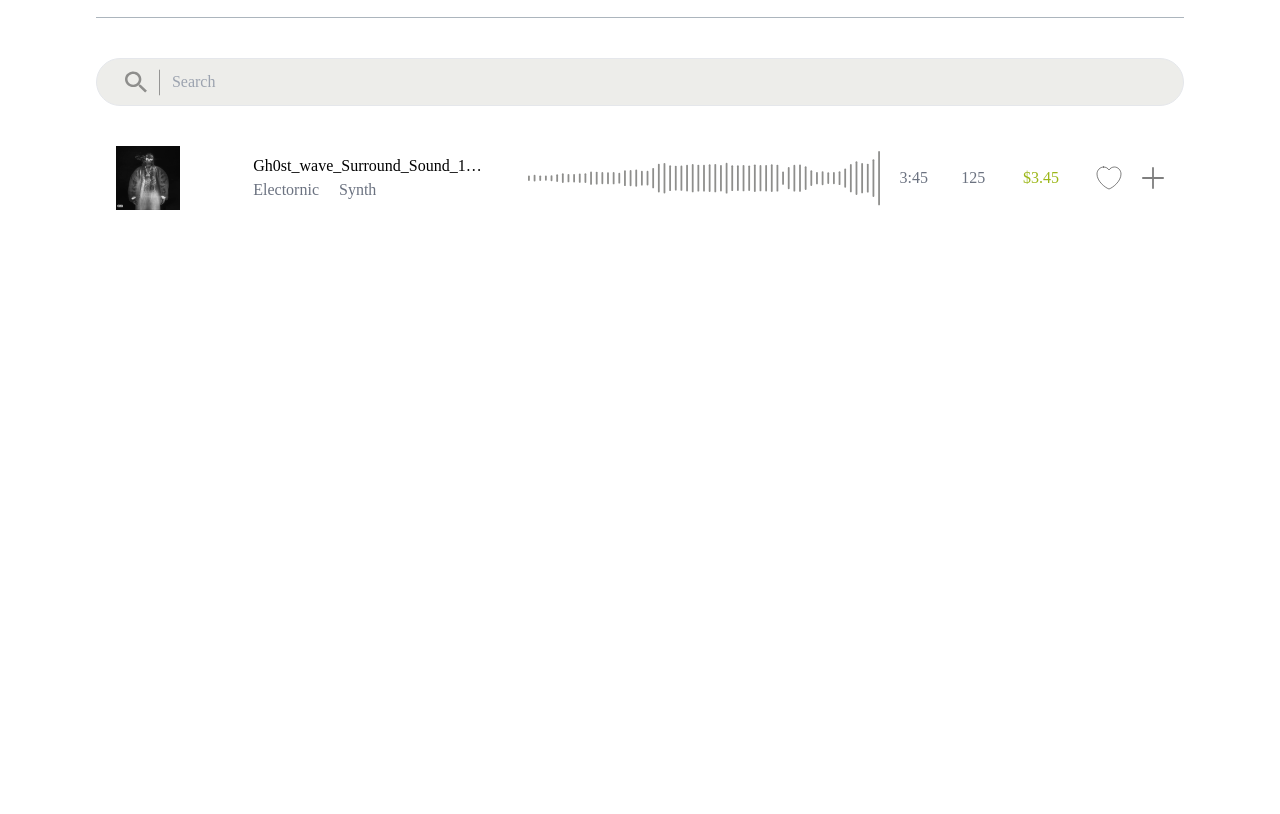
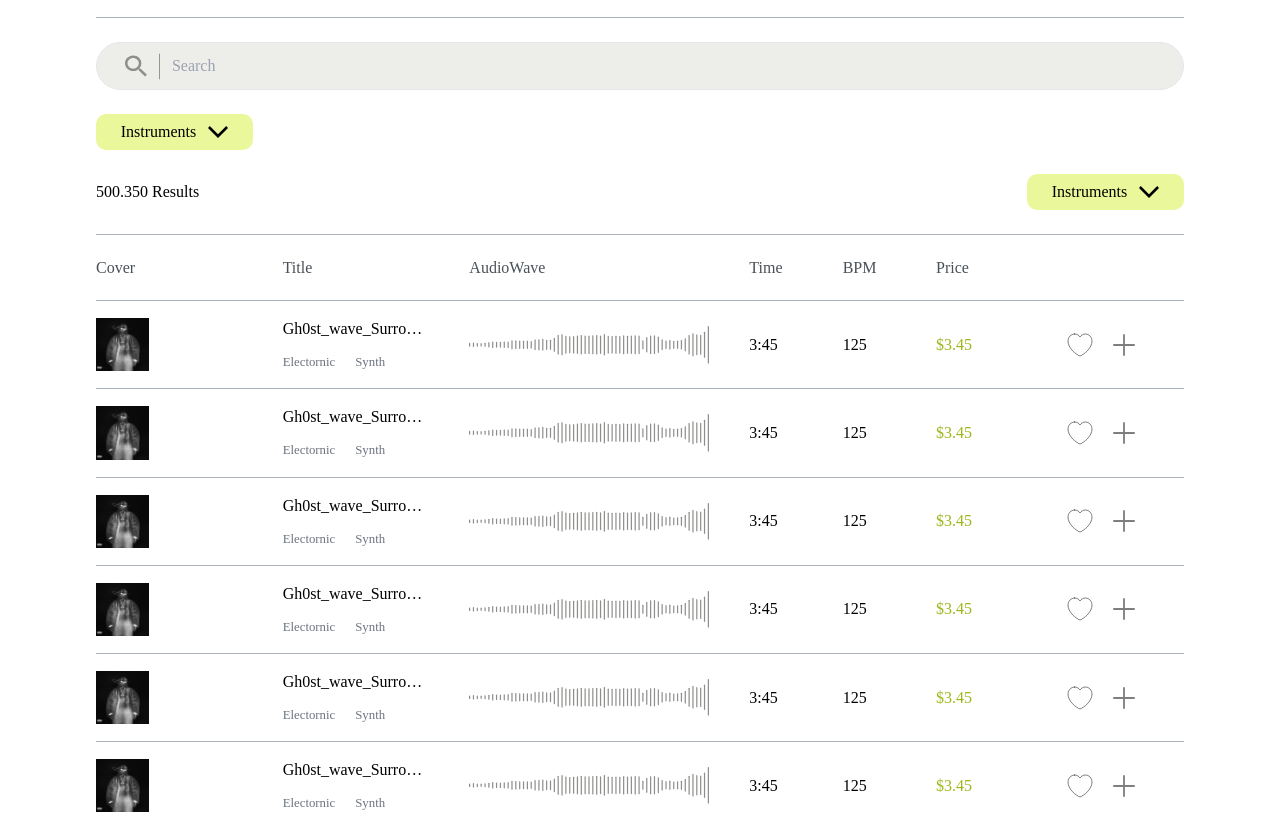
Before and after one commit to tunema-org/tunema-frontend, a React (Vite) app: page /home in a window 1280 px wide. Shown: the part 760-1574 px from the top of the page. Before the commit the page ends 990 px from the top, so only its background shows below. Built offline with nearby package versions, Linux system fonts and the light colour scheme; a web font is replaced by a local one.

Commit message:
Home Finalize

```diff
--- /dev/null
+++ b/src/components/dropdown.tsx
@@ -0,0 +1,61 @@
+import { Menu } from '@headlessui/react'
+import { useState } from 'react'
+
+enum TypeEnum {
+  TYPE1 = 'Type1',
+  TYPE2 = 'Type2',
+  TYPE3 = 'Type3',
+}
+
+function MyDropdown() {
+  return (
+    <Menu as="div" className="relative inline-block text-left font-body">
+      <Menu.Button
+        as="button"
+        className="md:text-body text-small font-medium flex items-center w-[157px] h-[36px] bg-[#eaf89b] rounded-[10px] justify-center gap-3"
+      >
+        Instruments
+        <svg
+          width="20"
+          height="12"
+          viewBox="0 0 20 12"
+          fill="none"
+          xmlns="http://www.w3.org/2000/svg"
+        >
+          <path
+            d="M0 1.88745L10 11.8875L20 1.88745L18.225 0.112452L10 8.33745L1.775 0.112452L0 1.88745Z"
+            fill="black"
+          />
+        </svg>
+      </Menu.Button>
+
+      <Menu.Items as="div" className="absolute left-0 flex flex-col bg-red-400">
+        <Menu.Item>
+          {({ active }) => (
+            <a
+              className={`${active && 'bg-blue-500'}`}
+              href="/account-settings"
+            >
+              Account settings
+            </a>
+          )}
+        </Menu.Item>
+        <Menu.Item>
+          {({ active }) => (
+            <a
+              className={`${active && 'bg-blue-500'}`}
+              href="/account-settings"
+            >
+              Documentation
+            </a>
+          )}
+        </Menu.Item>
+        <Menu.Item disabled>
+          <span className="opacity-75">Invite a friend (coming soon!)</span>
+        </Menu.Item>
+      </Menu.Items>
+    </Menu>
+  )
+}
+
+export default MyDropdown
--- /dev/null
+++ b/src/components/icons/icon-dropdown.tsx
@@ -0,0 +1,16 @@
+import * as React from 'react'
+const IconDropdown = (props: any) => (
+  <svg
+    xmlns="http://www.w3.org/2000/svg"
+    width={21}
+    height={4}
+    fill="none"
+    {...props}
+  >
+    <path
+      fill="#9CB719"
+      d="M8.5 2a2 2 0 1 1 4 0 2 2 0 0 1-4 0ZM19 4a2 2 0 1 0 0-4 2 2 0 0 0 0 4ZM2 4a2 2 0 1 0 0-4 2 2 0 0 0 0 4Z"
+    />
+  </svg>
+)
+export default IconDropdown
--- /dev/null
+++ b/src/components/icons/icon-play.tsx
@@ -0,0 +1,16 @@
+import * as React from 'react'
+const IconPlay = (props: any) => (
+  <svg
+    xmlns="http://www.w3.org/2000/svg"
+    width={22}
+    height={25}
+    fill="none"
+    {...props}
+  >
+    <path
+      fill="#9CB719"
+      d="M22 12.5c0 .326-.086.648-.253.932a1.928 1.928 0 0 1-.697.692L3.04 24.717a2.06 2.06 0 0 1-2.025.036 1.948 1.948 0 0 1-.742-.698A1.85 1.85 0 0 1 0 23.092V1.908c0-.339.095-.671.273-.963.179-.292.435-.533.742-.698A2.064 2.064 0 0 1 3.04.283l18.01 10.593c.29.17.53.407.697.692.167.284.254.606.253.932Z"
+    />
+  </svg>
+)
+export default IconPlay
--- a/src/components/sample.tsx
+++ b/src/components/sample.tsx
@@ -1,41 +1,40 @@
 import Container from './container'
+import IconDropdown from './icons/icon-dropdown'
 import IconHeart from './icons/icon-heart'
 import IconPlus from './icons/icon-plus'
+import IconPlay from './icons/icon-play'
 
-const Sample = () => {
+const SampleTest = () => {
   return (
     <>
-      <Container>
-        <div className="flex flex-row gap-15 my-5 justify-between px-5">
-          <div className="grid grid-cols-6 gap-10 font-body items-center">
-            <div className="max-w-xs">
+      <div className="group grid md:grid-cols-12 grid-cols-9 items-center gap-10 hover:bg-slate-50 pr-2 font-body py-4">
         <img
-                className="max-w-[4rem]"
+          className="w-[4rem] min-w-[3rem]"
           src="/src/pic/components/player/alblumcover.png"
           alt=""
         />
-            </div>
-            <div className="col-span-2">
-              <h3 className="font-medium truncate">
+        <button className="group-hover:visible invisible">
+          <IconPlay />
+        </button>
+
+        <div className="md:col-span-2 col-auto min-w-[100px] flex flex-col gap-3">
+          <a className="truncate font-medium hover:underline cursor-pointer">
             Gh0st_wave_Surround_Sound_125BPM_Am.wav
-              </h3>
-              <div className="flex gap-5 text-gray-500">
-                <p>Electornic</p>
-                <p>Synth</p>
+          </a>
+          <div className="flex gap-5 text-gray-500 text-small">
+            <button className="hover:underline">Electornic</button>
+            <button className="hover:underline">Synth</button>
           </div>
         </div>
-            <div className="col-span-3 max-w-[22rem]">
+        <div className="lg:col-span-3 col-auto max-w-[22rem] lg:visible invisible">
           <img src="/src/pic/components/player/soundwavetest.svg" alt="" />
         </div>
-          </div>
-
-          <div className="grid grid-cols-5 gap-11 font-body items-center justify-end text-gray-500">
-            <p>3:45</p>
-            <p>125</p>
-            <a href="" className="font-medium text-dark-green hover:underline">
+        <p className="md:visible invisible">3:45</p>
+        <p className="md:visible invisible">125</p>
+        <button className="font-medium text-dark-green hover:underline flex justify-start">
           $3.45
-            </a>
-            <div className="flex items-center justify-end gap-5 col-span-2">
+        </button>
+        <div className="flex items-center justify-end gap-5 col-span-2 md:visible invisible">
           <button>
             {' '}
             <IconHeart></IconHeart>{' '}
@@ -43,12 +42,14 @@ const Sample = () => {
           <button>
             <IconPlus></IconPlus>{' '}
           </button>
+          <button className="invisible group-hover:visible">
+            <IconDropdown></IconDropdown>
+          </button>
         </div>
       </div>
-        </div>
-      </Container>
+      <div className="flex items-start border-b-[1px] border-gray-3"></div>
     </>
   )
 }
 
-export default Sample
+export default SampleTest
--- a/src/pages/home/home.tsx
+++ b/src/pages/home/home.tsx
@@ -1,11 +1,12 @@
 import Navbar from '../../components/Navbar/navbar'
 import Button from '../../components/Button/button'
-import styled from 'styled-components'
 import Container from '../../components/container'
 import Footer from '../../components/footer'
-import Sample from '../../components/sample'
 import { useState } from 'react'
 import SearchBar from '../../components/search'
+import MyDropdown from '../../components/dropdown'
+import SampleTest from '../../components/sample'
+import IconPlay from '../../components/icons/icon-play'
 
 enum GenreEnum {
   ALL = 'Mixed',
@@ -99,12 +100,58 @@ function Home() {
           </div>
           <div className="flex items-start border-b-[1px] border-gray-3"></div>
         </section>
-        <section className="my-10">
+        <section className="my-6 flex flex-col gap-6 font-body">
           <SearchBar></SearchBar>
+          <MyDropdown />
+          <div className="flex justify-between items-center">
+            <p>500.350 Results</p>
+            <MyDropdown />
+          </div>
+        </section>
+        <section>
+          <div className="flex items-start border-b-[1px] border-gray-3"></div>
+          <div className="grid md:grid-cols-12 grid-cols-9 items-center gap-10 pr-2 font-medium py-5 text-gray-4">
+            <p>Cover</p>
+            <button className="group-hover:visible invisible">
+              <IconPlay />
+            </button>
+            <div className="md:col-span-2 col-auto min-w-[100px]">
+              <p>Title</p>
+            </div>
+            <div className="lg:col-span-3 col-auto max-w-[22rem] lg:visible invisible">
+              <p>AudioWave</p>
+            </div>
+            <p className="md:visible invisible">Time</p>
+            <p className="md:visible invisible">BPM</p>
+            <p>Price</p>
+            <div className="flex items-center justify-end gap-5 col-span-2 md:visible invisible"></div>
+          </div>
+          <div className="flex items-start border-b-[1px] border-gray-3"></div>
+        </section>
+        <section>
+          {' '}
+          <SampleTest />
+          <SampleTest />
+          <SampleTest />
+          <SampleTest />
+          <SampleTest />
+          <SampleTest />
+          <SampleTest />
         </section>
       </Container>
 
-      <Sample />
+      <section className="h-auto overflow-clip flex bg-[url('/src/pic/home/home-footer.png')] bg-cover bg-center font-body mt-10">
+        <Container>
+          <div className="flex flex-col h-[531px] justify-center items-center gap-3">
+            <h1 className="text-heading-01 text-white mx-2">
+              Explore Your Music Library
+            </h1>
+            <Button type="primary">Library</Button>
+          </div>
+        </Container>
+      </section>
+
+      <Footer />
     </>
   )
 }
@@ -112,39 +159,25 @@ function Home() {
 export default Home
 
 {
-  /* <button className="flex flex-col max-w-[13rem] min-w-[11rem] filter grayscale hover:grayscale-0 hover:drop-shadow-[20px_20px_0px_#D1F812]">
-              <img
-                src="/src/pic/home/genres/hiphop.png"
-                className="border-4 border-black rounded-[15px]"
-                alt=""
-              />
-              <h3 className="self-start text-heading-06">Hip Hop</h3>
-            </button>
-
-            <button className="flex flex-col max-w-[13rem] min-w-[11rem] filter grayscale hover:grayscale-0 hover:drop-shadow-[20px_20px_0px_#D1F812]">
-              <img
-                src="/src/pic/home/genres/housetechno.png"
-                className="border-4 border-black rounded-[15px]"
-                alt=""
-              />
-              <h3 className="self-start text-heading-06">House / Techno</h3>
-            </button>
-
-            <button className="flex flex-col max-w-[13rem] min-w-[11rem] filter grayscale hover:grayscale-0 hover:drop-shadow-[20px_20px_0px_#D1F812]">
-              <img
-                src="/src/pic/home/genres/hiphop.png"
-                className="border-4 border-black rounded-[15px]"
-                alt=""
-              />
-              <h3 className="self-start text-heading-06">Pop / EDM</h3>
-            </button>
-
-            <button className="flex flex-col max-w-[13rem] min-w-[11rem] filter grayscale hover:grayscale-0 hover:drop-shadow-[20px_20px_0px_#D1F812]">
-              <img
-                src="/src/pic/home/genres/hiphop.png"
-                className="border-4 border-black rounded-[15px]"
-                alt=""
-              />
-              <h3 className="self-start text-heading-06">Hip Hop</h3>
-            </button> */
+  /* <section className="flex flex-col gap-7">
+<div className="flex flex-col gap-5">
+  <div className="flex items-start border-b-[1px] border-gray-3"></div>
+  <div className="md:flex flex-none md:flex-row gap-15 justify-between w-full px-10 font-medium text-[#8e8e8c]">
+    <div className="grid grid-cols-6 gap-10 font-body items-center">
+      <p className="w-[4rem]">Cover</p>
+      <p className="col-span-2 w-[300px]">Title</p>
+      <p className="col-span-3 max-w-[22rem] md:visible invisible">
+        AudioWave
+      </p>
+    </div>
+    <div className="grid grid-cols-5 gap-11 font-body items-center justify-end text-gray-500 md:visible invisible">
+      <p className="w-[43px]">Time</p>
+      <p className="w-[43px]">BPM</p>
+      <p className="w-[43px]">Price</p>
+    </div>
+  </div>
+  <div className="flex items-start border-b-[1px] border-gray-3"></div>
+</div>
+<Sample />
+</section> */
 }
```
Also changed, not shown: 1 other file (tests, documents, lock files or other folders). Lines whose indentation alone changed are shown as unchanged.
